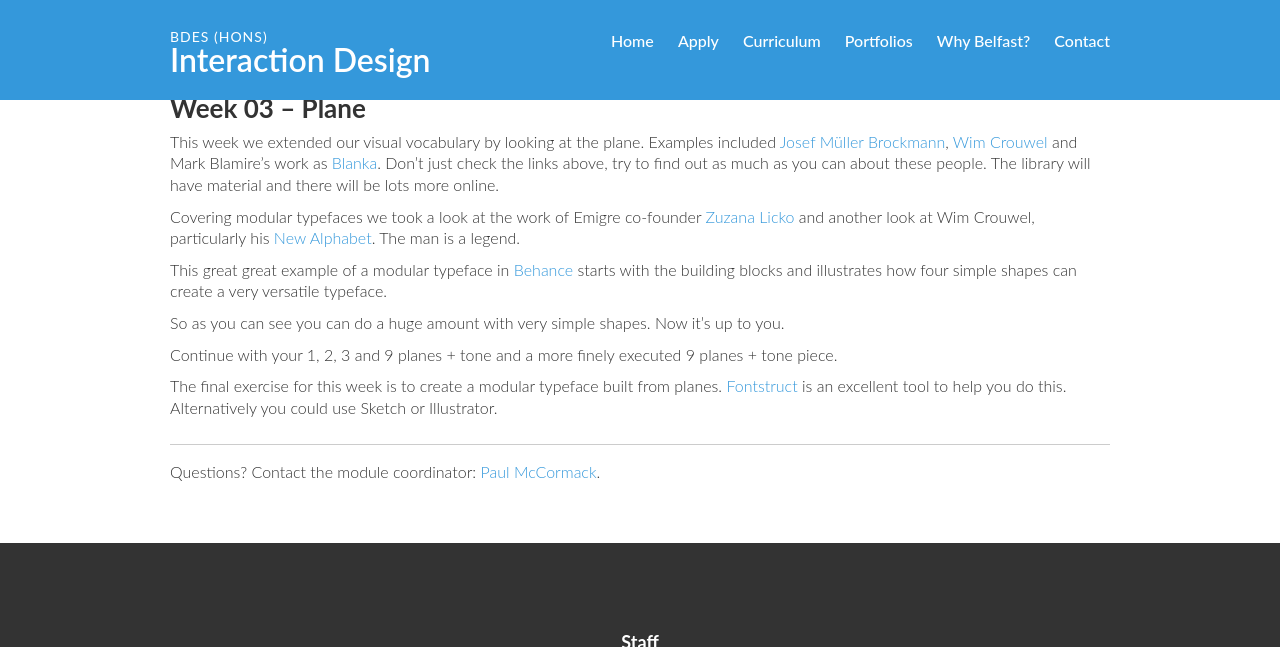
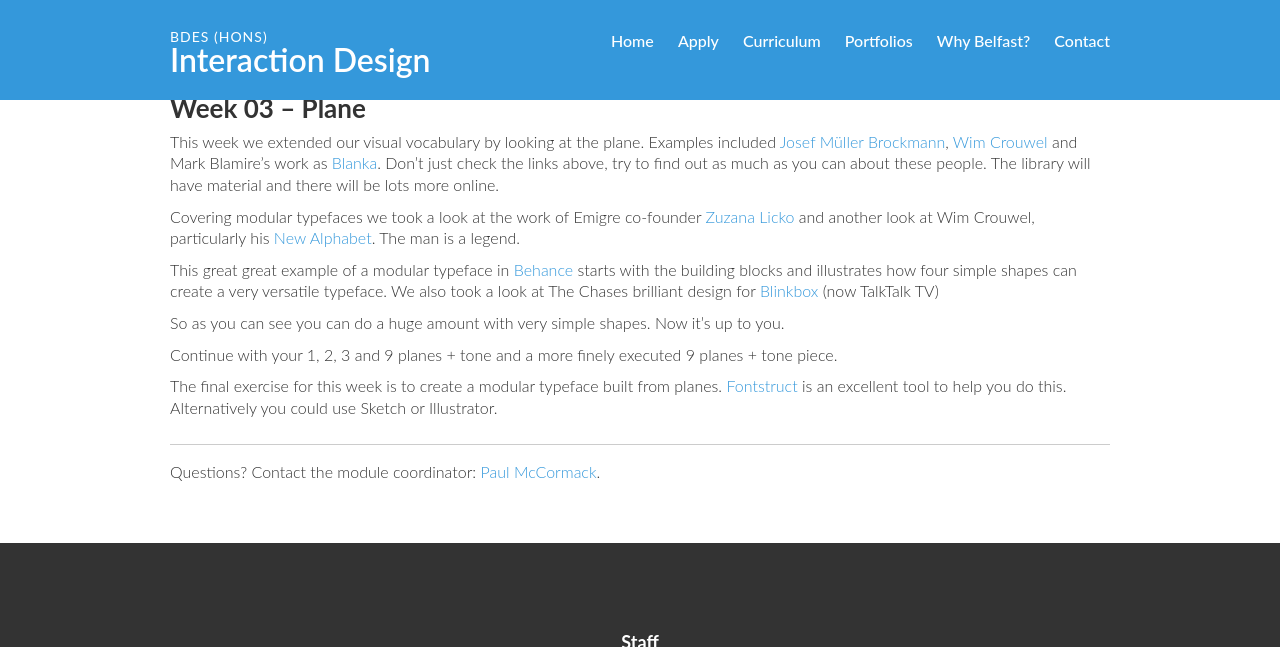
Before and after one commit to ixdbelfast/ixdbelfast.github.io, a Jekyll site: the page built from modules/IXD101/IXD101.md, in a window 1280 px wide and 900 px high, scrolled down 3283 px, cut to the strip 0-647 px from the top of the window. Built offline with Jekyll 4.4.1, drawn with Linux system fonts in a browser that asks for light colours; our own code applies the rules of GitHub Pages for plain Markdown files.

Commit message:
Added link to Blinkbox

```diff
--- a/modules/IXD101/IXD101.md
+++ b/modules/IXD101/IXD101.md
@@ -127,7 +127,7 @@ This week we extended our visual vocabulary by looking at the plane. Examples in
 
 Covering modular typefaces we took a look at the work of Emigre co-founder [Zuzana Licko](http://www.emigre.com/Bios.php?d=10) and another look at Wim Crouwel, particularly his [New Alphabet](http://www.moma.org/collection/works/139322). The man is a legend.
 
-This great great example of a modular typeface in [Behance](https://www.behance.net/gallery/Modular-free-Typeface-GADO/7343401) starts with the building blocks and illustrates how four simple shapes can create a very versatile typeface.
+This great great example of a modular typeface in [Behance](https://www.behance.net/gallery/Modular-free-Typeface-GADO/7343401) starts with the building blocks and illustrates how four simple shapes can create a very versatile typeface. We also took a look at The Chases brilliant design for [Blinkbox](https://www.thechase.co.uk/design/projects/blinkbox) (now TalkTalk TV)
 
 So as you can see you can do a huge amount with very simple shapes. Now it’s up to you.
 
```
